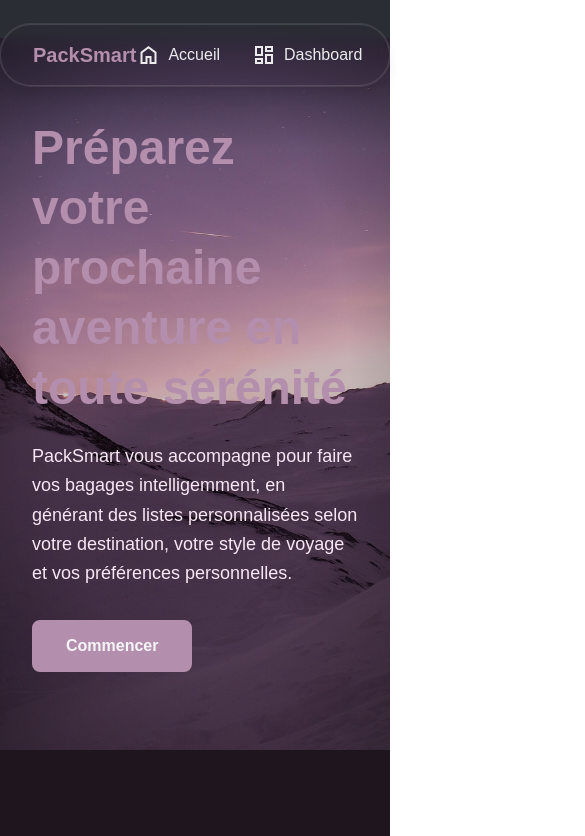
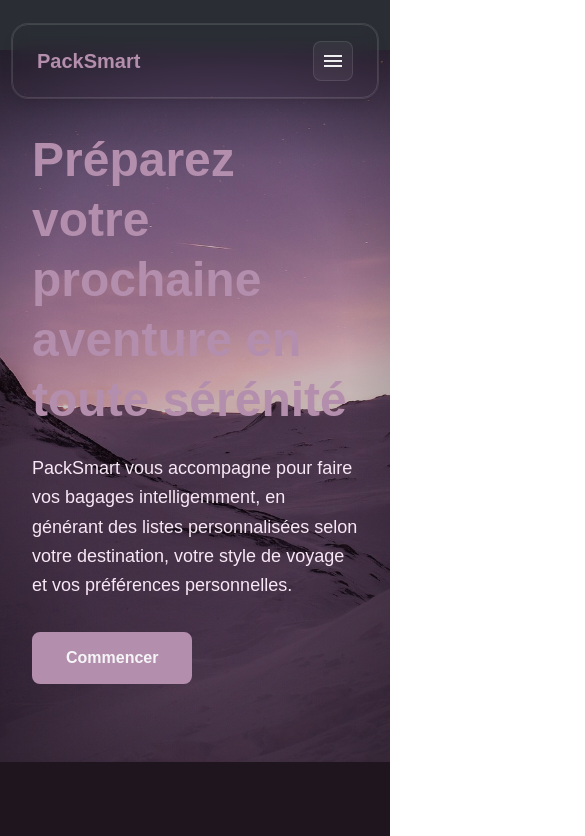
Before and after one commit to nemesiaa/packsmart-nextjs, a Next.js app: page / in a window 390 px wide. Shown: the top 836 px of the page, 585 px wide, since content can reach past the window. Built offline with nearby package versions, Linux system fonts and the light colour scheme.

Commit message:
Header ajusté

```diff
--- a/src/components/header.tsx
+++ b/src/components/header.tsx
@@ -7,10 +7,17 @@ const ROSE = "#f472b6";
 
 export default function Header() {
   const [user, setUser] = useState<any>(null);
+  const [open, setOpen] = useState(false); // menu mobile/tablette
 
   useEffect(() => {
     const userData = localStorage.getItem("user");
     if (userData) setUser(JSON.parse(userData));
+  }, []);
+
+  useEffect(() => {
+    const onKey = (e: KeyboardEvent) => e.key === "Escape" && setOpen(false);
+    document.addEventListener("keydown", onKey);
+    return () => document.removeEventListener("keydown", onKey);
   }, []);
 
   const handleLogout = () => {
@@ -20,29 +27,32 @@ export default function Header() {
   };
 
   return (
-    // un peu plus d’offset pour mieux “décoller”
-    <div className="sticky top-6 sm:top-5 md:top-6 z-50">
+    <div className="sticky top-6 sm:top-5 md:top-6 z-50 px-3 sm:px-4 md:px-0">
+      {/* padding latéral mobile pour éviter que le header touche les bords */}
       <header
         className="
-          mx-auto w-full max-w-7xl rounded-full border border-ui-border
-                   bg-ui-surface/90 backdrop-blur px-8 py-4 shadow-lg
-                   ring-1 ring-white/10 text-white/92
+          relative
+          w-full max-w-7xl md:mx-auto
+          rounded-2xl md:rounded-full
+          border border-ui-border
+          bg-ui-surface/90 backdrop-blur px-6 md:px-8 py-4 shadow-lg
+          ring-1 ring-white/10 text-white/92
+          transition-[border-radius] duration-200
         "
+        aria-expanded={open}
       >
         <div className="flex justify-between items-center">
-          {/* Titre en blanc doux */}
+          {/* Titre */}
           <div className="flex items-center gap-2">
             <div className="flex items-center gap-2">
               <Link href="/" className="text-xl font-bold text-rose">
                 PackSmart
               </Link>
             </div>
-
-
           </div>
 
-          {/* Liens en blanc doux, hover rose */}
-          <nav className="flex items-center gap-8">
+          {/* ====== DESKTOP (≥ lg) — NAV ORIGINALE, INCHANGÉE ====== */}
+          <nav className="hidden lg:flex items-center gap-8">
             <Link
               href="/"
               className="flex items-center gap-2 text-white/90 hover:text-rose transition-colors"
@@ -90,6 +100,99 @@ export default function Header() {
               </Link>
             )}
           </nav>
+
+          {/* ====== MOBILE/TABLETTE (< lg) — HAMBURGER ====== */}
+          <div className="lg:hidden flex items-center gap-2">
+            {user ? (
+              <span className="hidden sm:flex font-medium items-center gap-1 text-white/90 max-w-[14ch] truncate">
+                <span className="material-symbols-outlined text-base">account_circle</span>
+                {user.name || user.email}
+              </span>
+            ) : null}
+
+            <button
+              aria-label="Ouvrir le menu"
+              aria-controls="packsmart-mobile-nav"
+              aria-expanded={open}
+              onClick={() => setOpen((v) => !v)}
+              className="inline-flex items-center justify-center rounded-lg border border-white/10
+                         hover:border-white/20 bg-white/5 hover:bg-white/10
+                         w-10 h-10 transition"
+            >
+              <span className="material-symbols-outlined">{open ? "close" : "menu"}</span>
+            </button>
+          </div>
+        </div>
+
+        {/* ====== MOBILE/TABLETTE — NAV EN FLUX (pousse la page) ====== */}
+        <div
+          id="packsmart-mobile-nav"
+          className={`
+            lg:hidden
+            overflow-hidden
+            transition-[max-height,opacity] duration-200 ease-out
+            ${open ? "max-h-[60vh] opacity-100" : "max-h-0 opacity-0"}
+          `}
+        >
+          <div className="pt-2">
+            <div className="mx-auto max-w-7xl px-1">
+              <div className="grid gap-1">
+                <Link
+                  href="/"
+                  onClick={() => setOpen(false)}
+                  className="flex items-center gap-2 rounded-xl px-3 py-2 text-white/90 hover:text-rose hover:bg-white/5 transition-colors"
+                >
+                  <span className="material-symbols-outlined text-base">home</span>
+                  Accueil
+                </Link>
+
+                <Link
+                  href="/dashboard"
+                  onClick={() => setOpen(false)}
+                  className="flex items-center gap-2 rounded-xl px-3 py-2 text-white/90 hover:text-rose hover:bg-white/5 transition-colors"
+                >
+                  <span className="material-symbols-outlined text-base">dashboard</span>
+                  Dashboard
+                </Link>
+
+                <Link
+                  href="/actualite"
+                  onClick={() => setOpen(false)}
+                  className="flex items-center gap-2 rounded-xl px-3 py-2 text-white/90 hover:text-rose hover:bg-white/5 transition-colors"
+                >
+                  <span className="material-symbols-outlined text-base">newspaper</span>
+                  Actualité
+                </Link>
+
+                {user ? (
+                  <div className="mt-1 flex items-center justify-between gap-3 rounded-xl px-3 py-2 bg-white/5">
+                    <span className="flex items-center gap-2 text-white/90 truncate">
+                      <span className="material-symbols-outlined text-base">account_circle</span>
+                      <span className="truncate">{user.name || user.email}</span>
+                    </span>
+                    <button
+                      onClick={() => {
+                        setOpen(false);
+                        handleLogout();
+                      }}
+                      className="text-xs border border-rose text-rose px-3 py-1.5 rounded-lg bg-ui-base/60 hover:bg-rose/10 transition-all"
+                    >
+                      Déconnexion
+                    </button>
+                  </div>
+                ) : (
+                  <Link
+                    href="/login"
+                    onClick={() => setOpen(false)}
+                    className="flex items-center gap-2 rounded-xl px-3 py-2 text-white/90 hover:text-rose hover:bg-white/5 transition-colors"
+                  >
+                    <span className="material-symbols-outlined text-base">account_circle</span>
+                    Connexion
+                  </Link>
+                )}
+              </div>
+            </div>
+          </div>
         </div>
       </header>
     </div>
```
